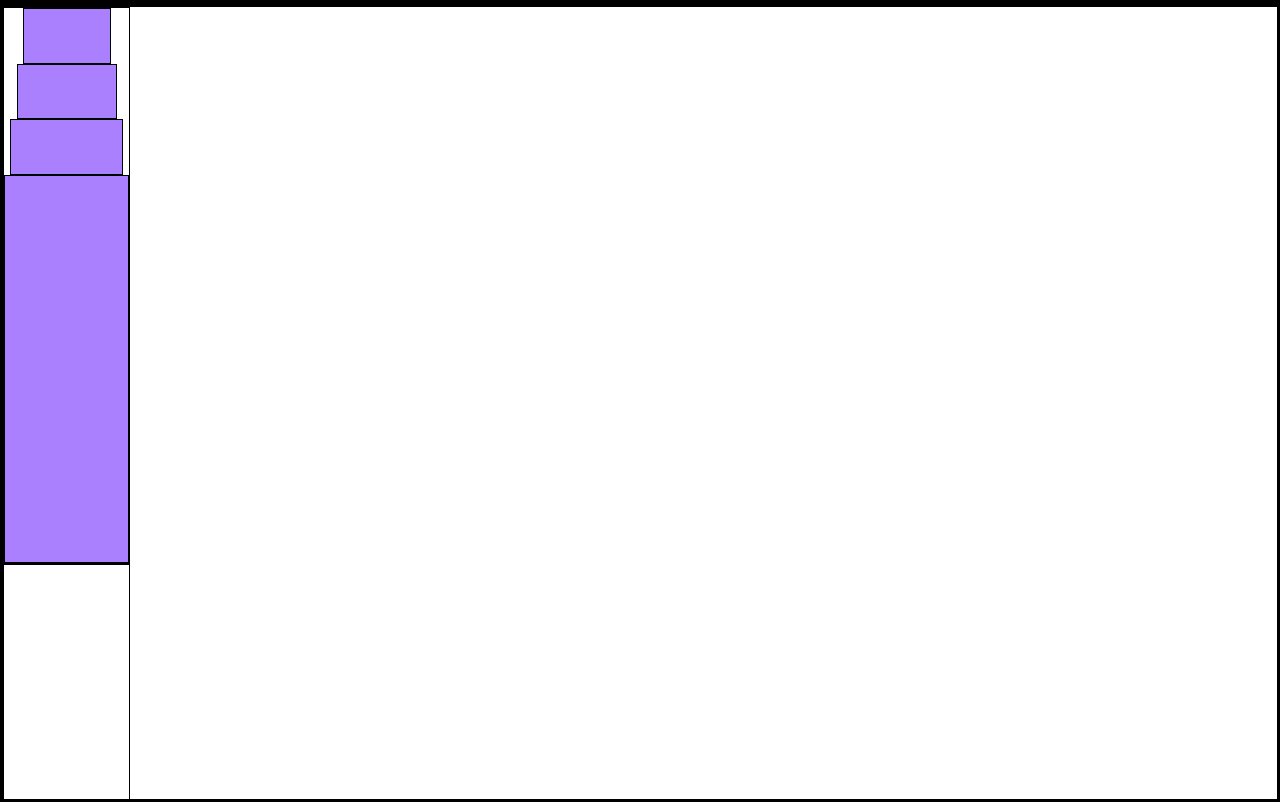
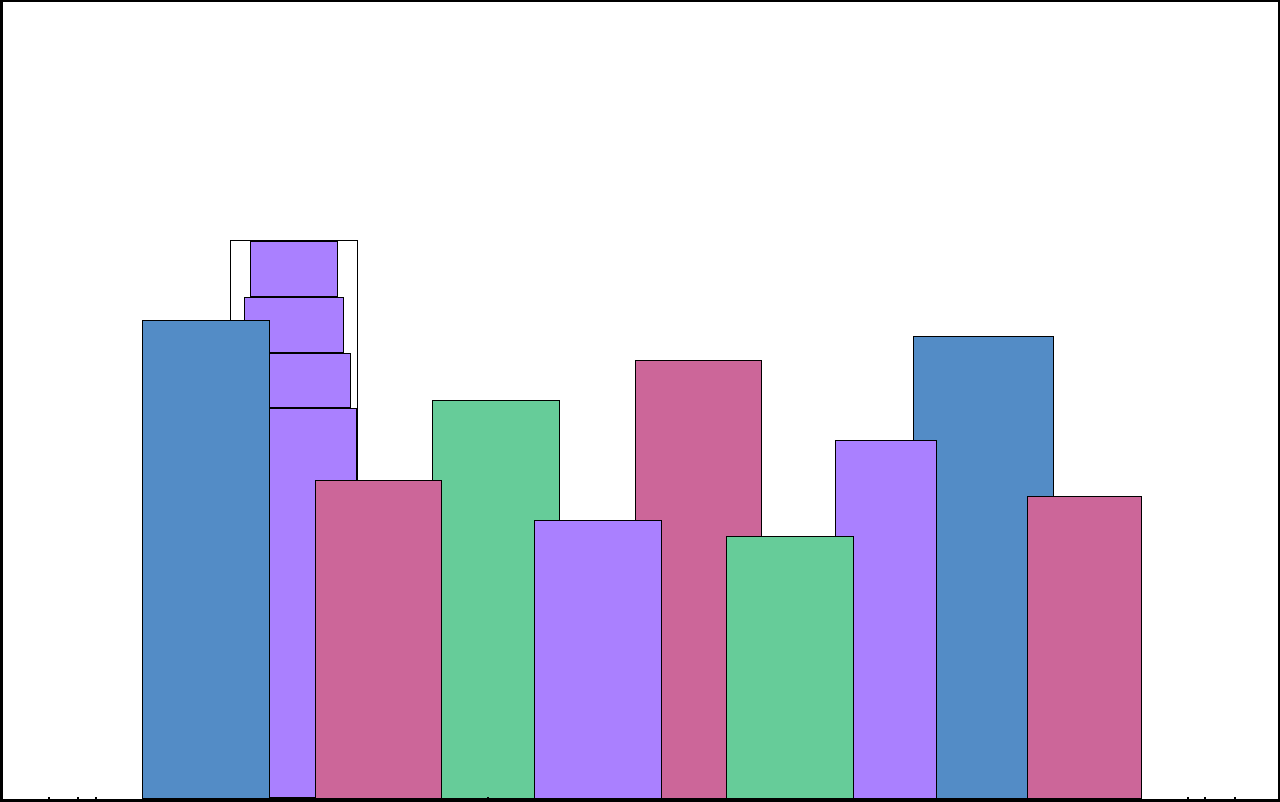
Before and after one commit to rwsully/freecodecamp, a plain HTML site: page Responsive Web Design Certification/Learn CSS Variables by Building a City Skyline/index.html in a window 1280 px wide. Shown: the top 802 px of the page. Drawn offline with Linux system fonts and the light colour scheme.

Commit message:
style enhancing

```diff
--- a/Responsive Web Design Certification/Learn CSS Variables by Building a City Skyline/styles.css
+++ b/Responsive Web Design Certification/Learn CSS Variables by Building a City Skyline/styles.css
@@ -1,3 +1,9 @@
+:root {
+  --building-color1: #aa80ff;
+  --building-color2: #66cc99;
+  --building-color3: #cc6699;
+  --building-color4: #538cc6;
+}
 * {
   border: 1px solid black;
   box-sizing: border-box;
@@ -8,17 +14,24 @@ body {
   margin: 0;
   overflow: hidden;
 }
-.background-buildings {
+
+.background-buildings, .foreground-buildings {
   width: 100%;
   height: 100%;
+  display: flex;
+  align-items: flex-end;
+  justify-content: space-evenly;
+  position: absolute;
+  top: 0;
 }
+
+/* BACKGROUND BUILDINGS - "bb" stands for "background building" */
 .bb1 {
   width: 10%;
   height: 70%;
   display: flex;
   flex-direction: column;
   align-items: center;
-  --building-color1: #aa80ff;
 }
 
 .bb1a {
@@ -48,14 +61,58 @@ body {
 .bb2 {
   width: 10%;
   height: 50%;
+  background-color: var(--building-color2);
 }
 
 .bb3 {
   width: 10%;
   height: 55%;
+  background-color: var(--building-color3);
 }
 
 .bb4 {
   width: 11%;
   height: 58%;
+  background-color: var(--building-color4);
 }
+
+/* FOREGROUND BUILDINGS - "fb" stands for "foreground building" */
+.fb1 {
+  width: 10%;
+  height: 60%;
+  background-color: var(--building-color4);
+}
+
+.fb2 {
+  width: 10%;
+  height: 40%;
+  background-color: var(--building-color3);
+}
+
+.fb3 {
+  width: 10%;
+  height: 35%;
+  background-color: var(--building-color1);
+}
+
+.fb4 {
+  width: 8%;
+  height: 45%;
+  background-color: var(--building-color1);
+  position: relative;
+  left: 10%;
+}
+
+.fb5 {
+  width: 10%;
+  height: 33%;
+  background-color: var(--building-color2);
+  position: relative;
+  right: 10%;
+}
+
+.fb6 {
+  width: 9%;
+  height: 38%;
+  background-color: var(--building-color3);
+}
```
